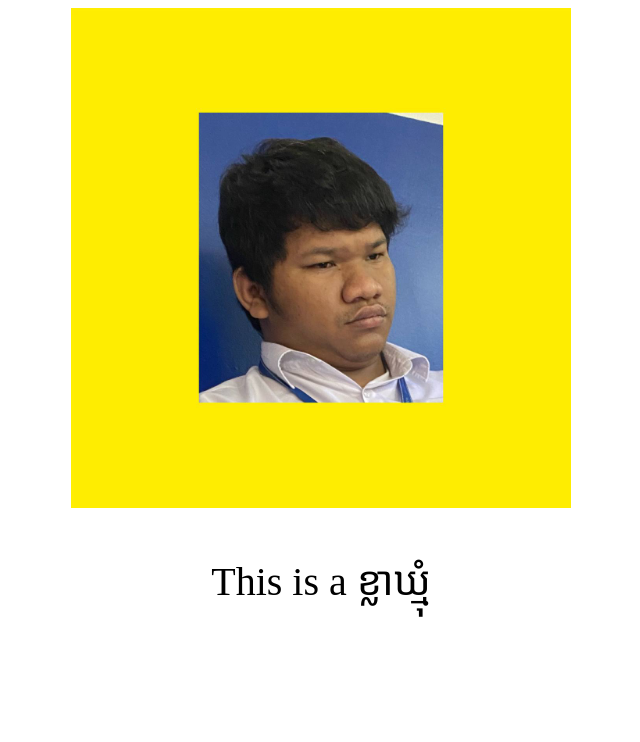
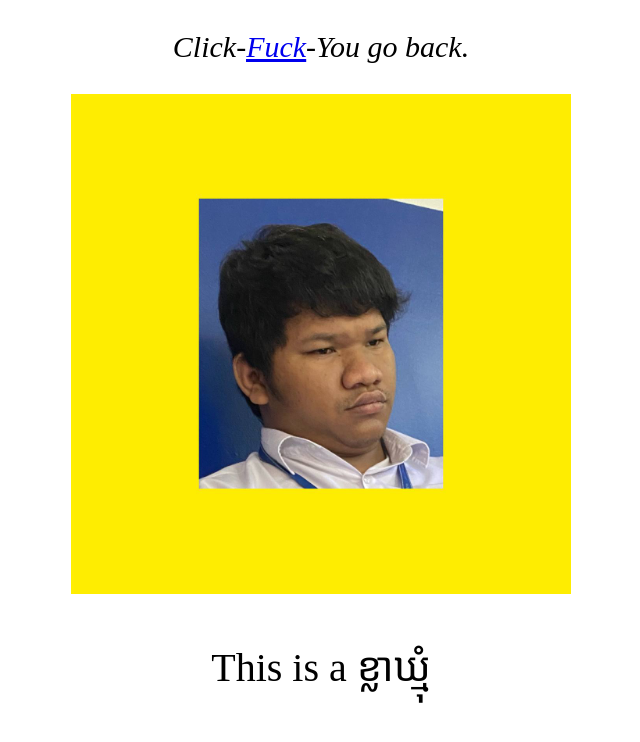
Before and after one commit to NakBcZin/AhPlork.github.io, a plain HTML site: page Juii.html in a window 1280 px wide. Shown: the whole page, without its empty margins (319-959 px from the left). Drawn offline with Linux system fonts and the light colour scheme.

Commit message:
Update Juii.html

```diff
--- a/Juii.html
+++ b/Juii.html
@@ -8,6 +8,15 @@
   </head>
   <body>
     <center>
+      <i
+        ><p style="font-size: 30px">
+          Click-<a href="index.html"
+            ><i><u>Fuck</u></i></a
+          >-You go back.
+        </p></i
+      >
+    </center>
+    <center>
       <img src="img/penda.jpg" height="500" />
     </center>
   </body>
```
